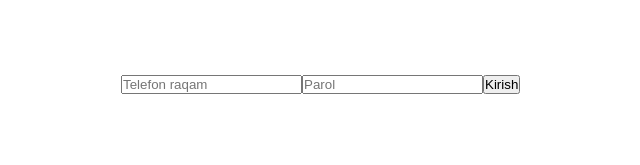
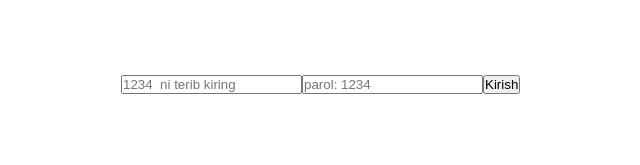
Before and after one commit to ogabekmaxammadov/CRM-it-tat, a React (Vite) app: page /login in a window 1280 px wide. Shown: the top 165 px of the page, without its empty margins (135-775 px from the left). Built offline with nearby package versions, Linux system fonts and the light colour scheme.

Commit message:
ogabek.12:37

```diff
--- a/src/pages/LoginPage/LoginPage.jsx
+++ b/src/pages/LoginPage/LoginPage.jsx
@@ -16,10 +16,7 @@ const LoginPage = ({ onLogin }) => {
 	const handleLogin = e => {
 		e.preventDefault()
 
-		if (
-			phone === '1234 ni terib kiring' &&
-			password === '1234 ni terib kiring'
-		) {
+		if (phone === '1234 ' && password === '1234 ') {
 			onLogin()
 			navigate('/', { replace: true })
 		} else {
@@ -32,13 +29,13 @@ const LoginPage = ({ onLogin }) => {
 			<form className='form' onSubmit={handleLogin}>
 				<input
 					type='tel'
-					placeholder='Telefon raqam'
+					placeholder='1234  ni terib kiring'
 					value={phone}
 					onChange={e => setPhone(e.target.value)}
 				/>
 				<input
 					type='password'
-					placeholder='Parol'
+					placeholder='parol: 1234'
 					value={password}
 					onChange={e => setPassword(e.target.value)}
 				/>
```
